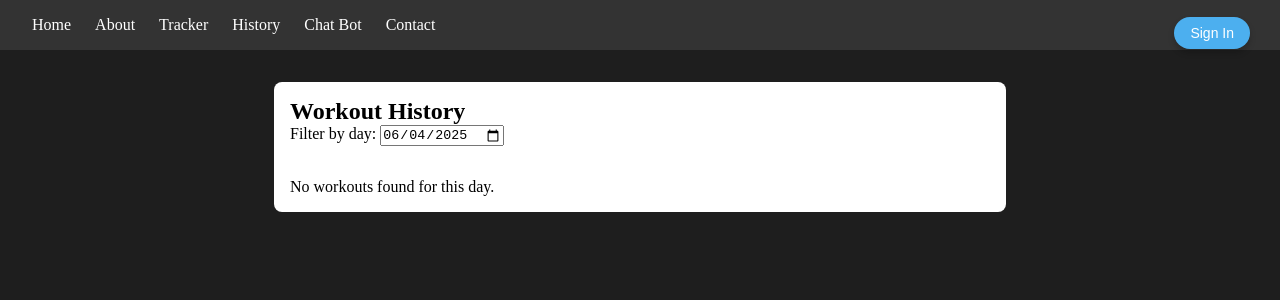
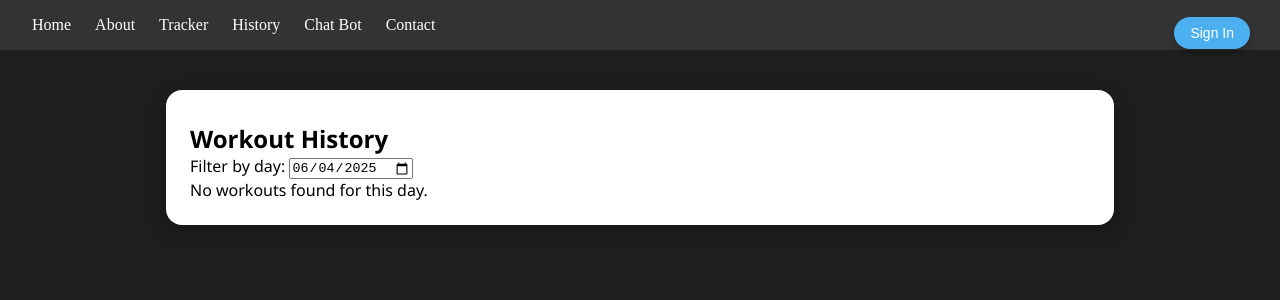
Before and after one commit to Amsan5941/ForgeFit, a React (Vite) app: page /history in a window 1280 px wide. Shown: the top 300 px of the page. Built offline with nearby package versions, Linux system fonts and the light colour scheme.

Commit message:
Fixed history and contact page

```diff
--- a/src/Components/Contact/Contact.jsx
+++ b/src/Components/Contact/Contact.jsx
@@ -18,9 +18,9 @@ const Contact = () => {
             We are recent university graduates with a passion for fitness, health, and helping others achieve their goals. Our diverse backgrounds in exercise science, nutrition, and coaching allow us to provide expert guidance and support for every member.
           </p>
           <ul>
-            <li><strong>Alex:</strong> Certified Personal Trainer & Nutrition Coach</li>
-            <li><strong>Jordan:</strong> Group Fitness Instructor & Wellness Advocate</li>
-            <li><strong>Taylor:</strong> Strength & Conditioning Specialist</li>
+            <li><strong>Amsan:</strong> Avid Gym Goer & Fitness Enthusiast</li>
+            <li><strong>Risanth:</strong> Gym Rookie</li>
+            <li><strong>Mithuusan:</strong> Avid Gym Goer & Fitness Enthusiast</li>
           </ul>
 
           <h2>Contact Us</h2>
@@ -28,9 +28,9 @@ const Contact = () => {
             Have questions, feedback, or want to join our community? Reach out to us!
           </p>
           <ul>
-            <li><strong>Email:</strong> contact@forgefit.com</li>
-            <li><strong>Phone:</strong> (555) 123-4567</li>
-            <li><strong>Location:</strong> 123 Forge St, Fitness City, USA</li>
+            <li><strong>Email:</strong> forgefitdev@gmail.com</li>
+            <li><strong>Phone:</strong> (647) 781-8616</li>
+            <li><strong>Location:</strong> 350 Victoria St, Toronto ON, Canada</li>
           </ul>
         </div>
       </section>
--- a/src/Components/History/History.css
+++ b/src/Components/History/History.css
@@ -1,28 +1,60 @@
-/* History.css - Styles for the History page */
+/* History.css - Match Chat page colors and style, but keep standard layout */
 .history-container {
-  max-width: 700px;
-  margin: 2rem auto;
-  padding: 1rem;
-  background: #fff;
-  border-radius: 8px;
+  width: 90vw;
+  max-width: 900px;
+  margin: 40px auto;
+  background-color: #ffffff;
+  border-radius: 16px;
+  box-shadow: 0 6px 20px rgba(0, 0, 0, 0.3);
+  padding: 32px 24px 24px 24px;
+  font-family: 'Segoe UI', Arial, sans-serif;
+}
+
+.history-title {
+  text-align: center;
+  color: #1e90ff;
+  margin-bottom: 24px;
+  font-size: 2rem;
+  font-weight: 700;
 }
 
 .history-table {
-  margin-top: 2rem;
-}
-
-.history-table table {
   width: 100%;
   border-collapse: collapse;
+  background: transparent;
 }
 
 .history-table th,
 .history-table td {
-  border: 1px solid #ddd;
-  padding: 8px;
+  padding: 12px 8px;
   text-align: left;
+  font-size: 16px;
+  line-height: 1.6;
+  border-bottom: 1px solid #e0e0e0;
 }
 
 .history-table th {
-  background-color: #f2f2f2;
+  background-color: #87ceeb;
+  color: #fff;
+  font-weight: 600;
 }
+
+.history-table tr:last-child td {
+  border-bottom: none;
+}
+
+.history-table td {
+  color: #333;
+}
+
+@media (max-width: 700px) {
+  .history-container {
+    width: 98vw;
+    padding: 8px;
+  }
+  .history-table th,
+  .history-table td {
+    font-size: 14px;
+    padding: 8px 4px;
+  }
+}
```
